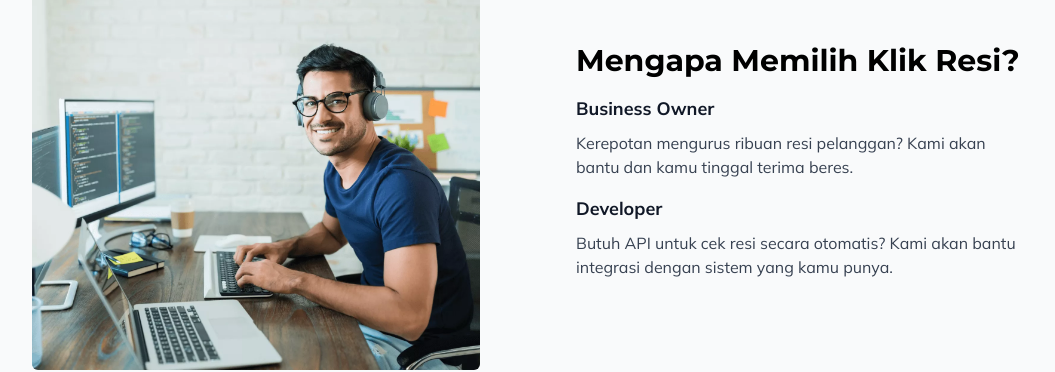
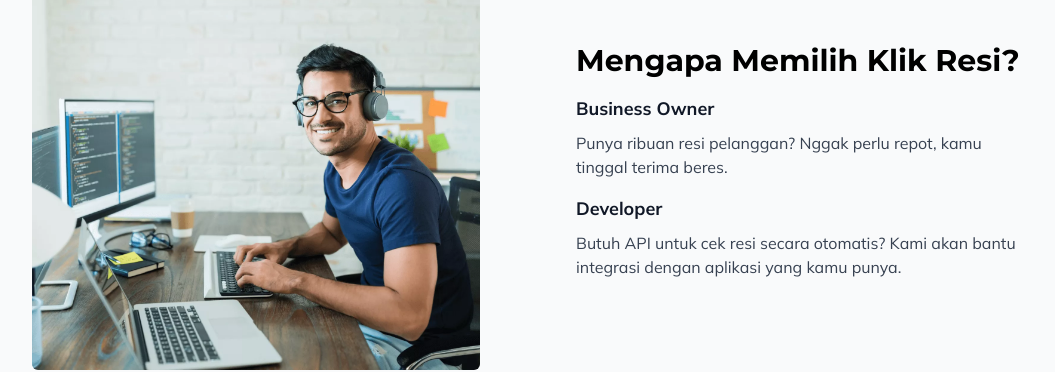
Before and after one commit to damasdev/klikresi.com, a SvelteKit app: page / in a window 1280 px wide. Shown: the part 1800-2172 px from the top of the page, without its empty margins (112-1167 px from the left). Built offline with nearby package versions, Linux system fonts and the light colour scheme.

Commit message:
change product description

```diff
--- a/src/lib/components/Home/Product.svelte
+++ b/src/lib/components/Home/Product.svelte
@@ -30,11 +30,11 @@
 				</h2>
 				<h3 class="flex items-center mb-2 text-lg font-bold text-gray-900">Business Owner</h3>
 				<p class="mb-4 text-gray-700">
-					Kerepotan mengurus ribuan resi pelanggan? Kami akan bantu dan kamu tinggal terima beres.
+					Punya ribuan resi pelanggan? Nggak perlu repot, kamu tinggal terima beres.
 				</p>
 				<h3 class="flex items-center mb-2 text-lg font-bold text-gray-900">Developer</h3>
 				<p class="mb-4 text-gray-700">
-					Butuh API untuk cek resi secara otomatis? Kami akan bantu integrasi dengan sistem yang
+					Butuh API untuk cek resi secara otomatis? Kami akan bantu integrasi dengan aplikasi yang
 					kamu punya.
 				</p>
 			</div>
--- a/src/routes/login/+page.svelte
+++ b/src/routes/login/+page.svelte
@@ -4,7 +4,7 @@
 
 <section class="py-10 md:py-20 scroll-mt-28">
 	<div class="container mx-auto px-6">
-		<div class="border rounded-lg p-10 md:p-20 text-center">
+		<div class="border rounded-lg px-10 py-20 md:px-20 md:py-32 text-center">
 			<h1 class="mb-2 text-2xl font-bold">Login Member</h1>
 			<p class="mb-6 text-sm text-gray-700">Silahkan login untuk mulai menggunakan Klik Resi</p>
 			<form class="flex justify-center" method="post" action="?/OAuth2">
```
